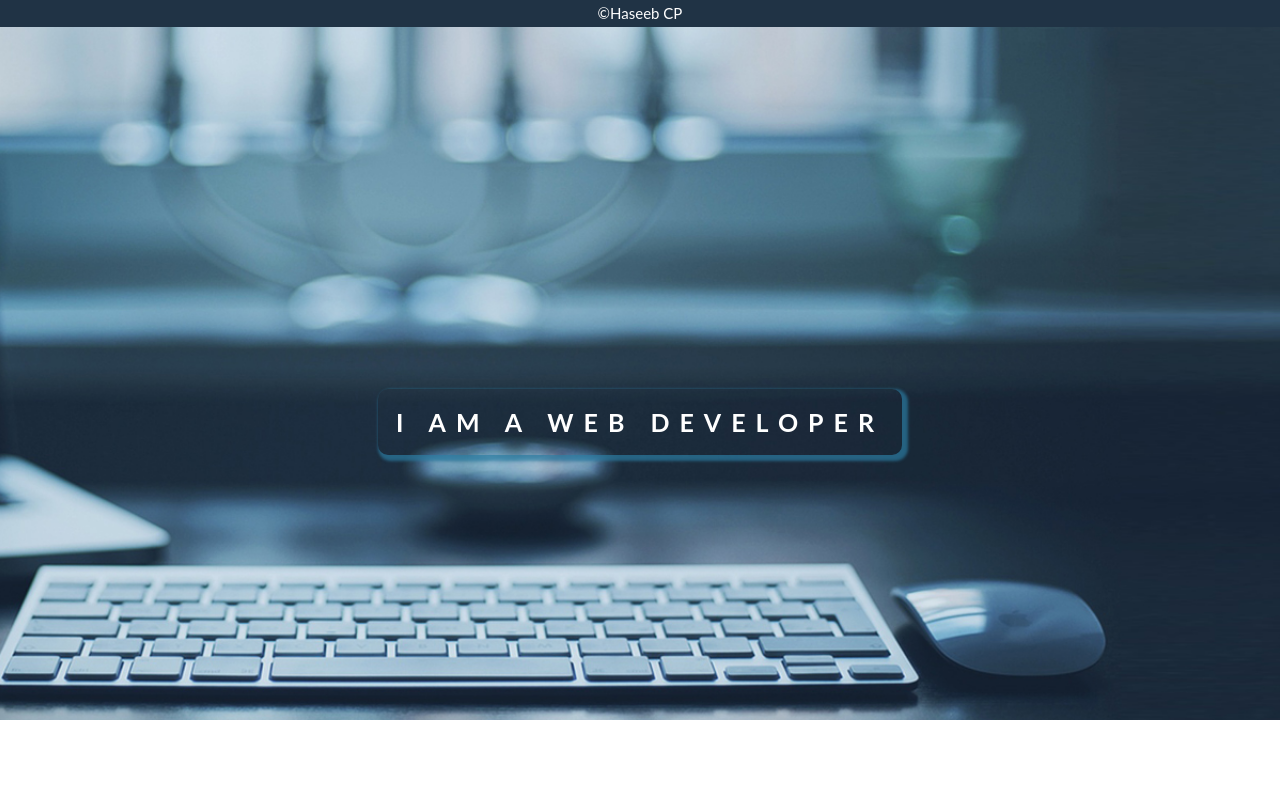
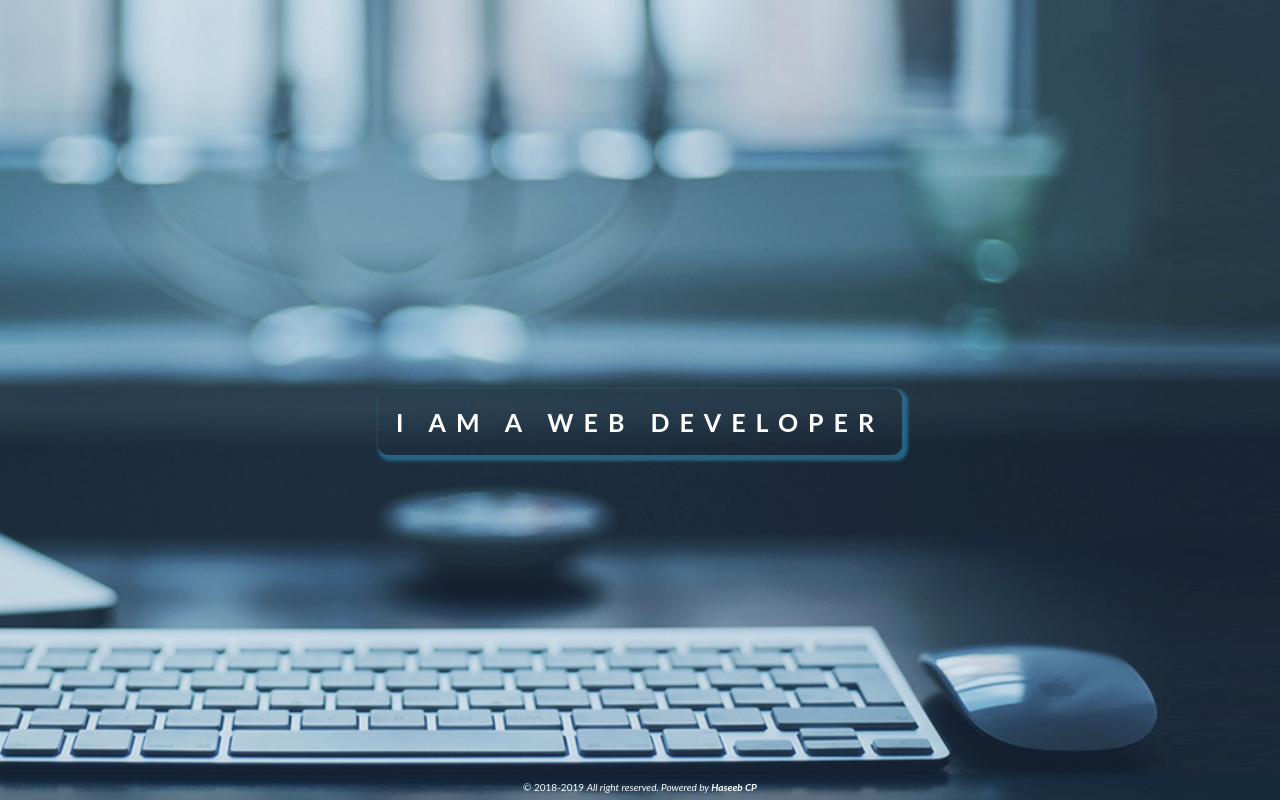
Before and after one commit to haseebcp/mywebsite, a plain HTML site: page index.html in a window 1280 px wide. Drawn offline with nearby package versions, Linux system fonts and the light colour scheme.

Commit message:
footer styles

```diff
--- a/css/style.css
+++ b/css/style.css
@@ -9,7 +9,7 @@ body{
     background-position: center;
     background-repeat: no-repeat;
     background-size: cover;
-    height: 90vh;
+    height: 100vh;
 
 }
 .border{
@@ -95,7 +95,12 @@ body{
 
 }
 footer{
-    background: #203345;
+    background: #13293e7d;
     color: #fff;
     text-align: center;
+    position: fixed;
+    bottom: 0;
+    width: 100%;
+    font-size: 10px;
+    padding:4px;
 }
--- a/index.html
+++ b/index.html
@@ -14,8 +14,13 @@
 <body>
 <div class="container-wrap">
     <div class="caption"><span class="border"><strong>I AM A WEB DEVELOPER</strong></span></div>
-    <footer>&copy;Haseeb CP</footer>
+
 </div>
+<footer>
+   <span> &copy; 2018-2019
+    <i>All right reserved. Powered by <strong>Haseeb CP</strong></i>
+  </span>
+</footer>
 </body>
 </html>
 
```
